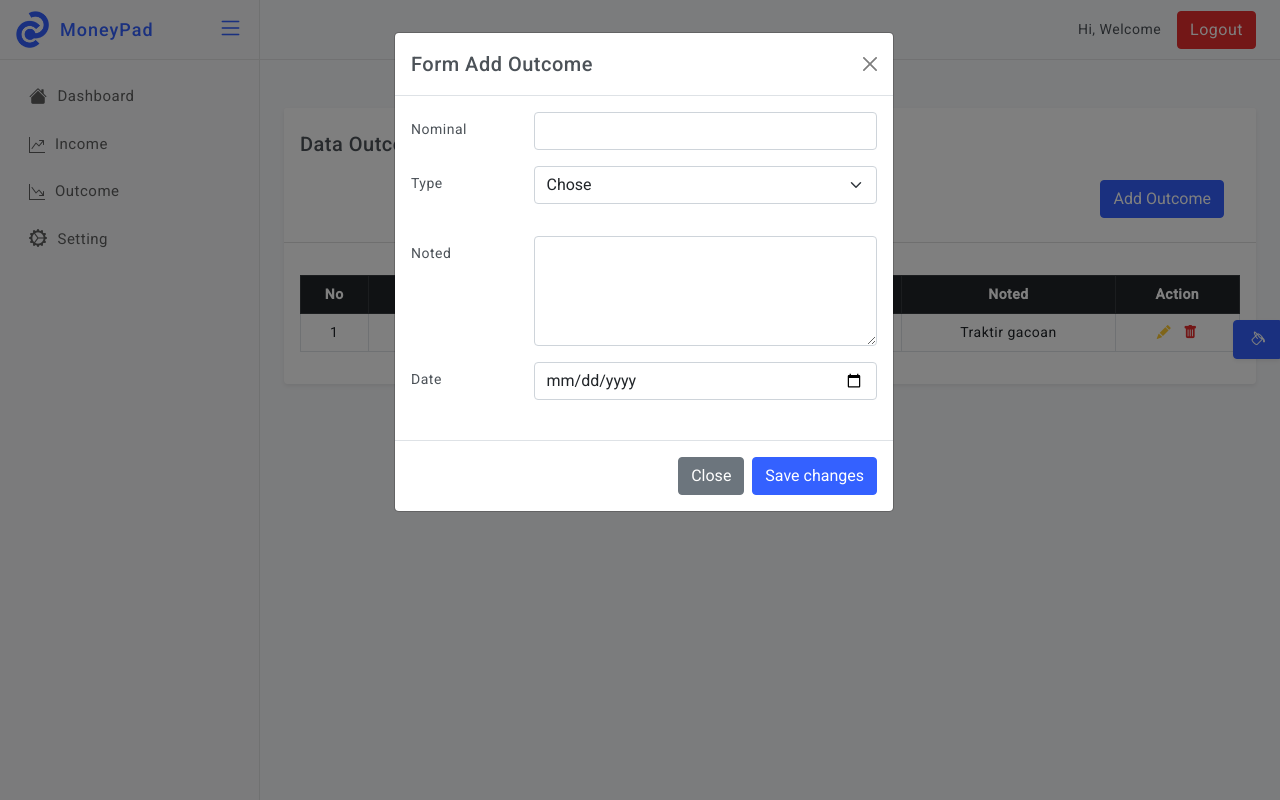
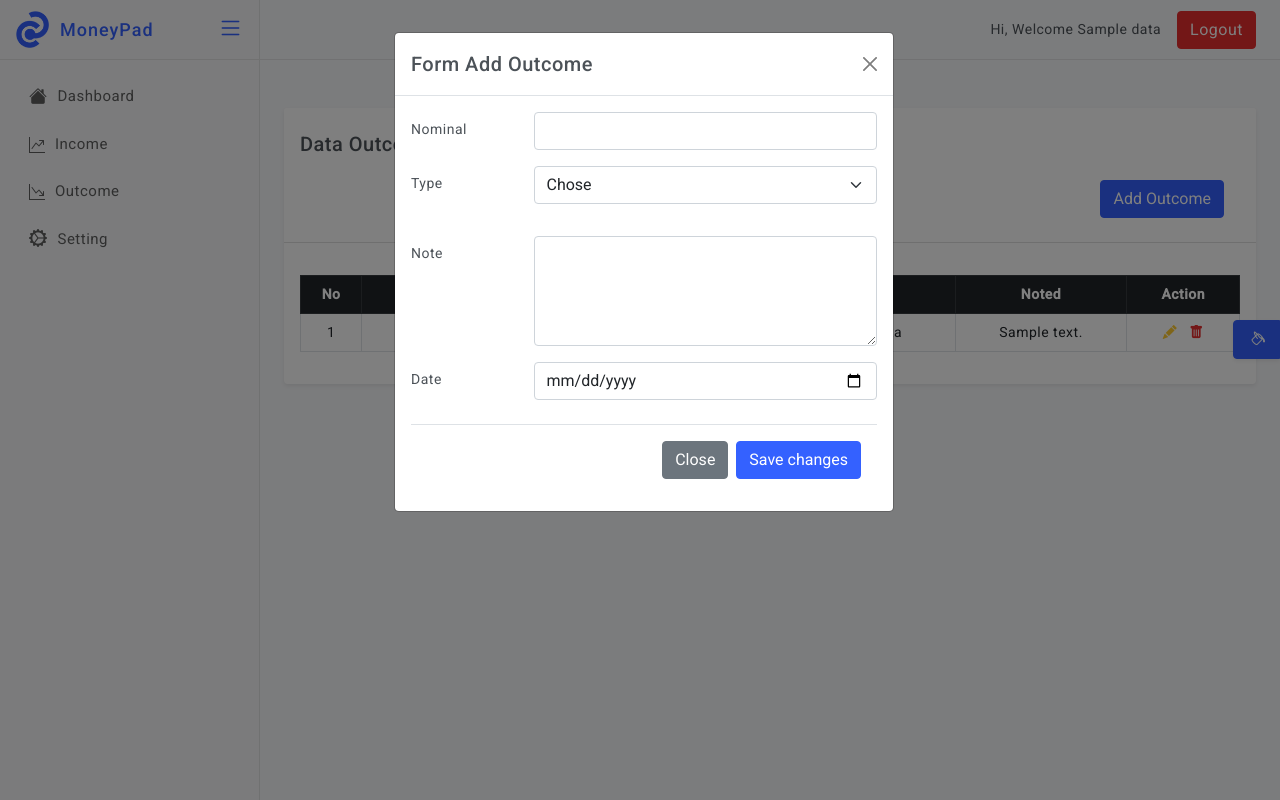
Before and after one commit to NicoIzumi30/moneypad, a Flask app: template templates/outcome.html in a window 1280 px wide, after a click on "Add Outcome". Run offline with Flask 3, Linux system fonts and the light colour scheme; the template is opened without the code that fills it: most values are stand-ins (such as "Sample title", 1, 10 or a date in 2020); some libraries are stand-ins or nearby versions.

Commit message:
crud outcome

```diff
--- a/app.py
+++ b/app.py
@@ -55,6 +55,35 @@ class Income:
         conn.commit()
         cursor.close()
 
+
+class Outcome:
+    def __init__(self, user_id, nominal, used_type, note, date, id=None):
+        self.user_id = user_id
+        self.nominal = nominal
+        self.used_type = used_type
+        self.note = note
+        self.date = date
+        self.id = id
+
+    def save(self):
+        cursor = conn.cursor()
+        sql = """INSERT INTO outcome (user_id, nominal, used_type, note, date) VALUES (%s, %s, %s, %s, %s)"""
+        cursor.execute(sql, (self.user_id, self.nominal, self.used_type, self.note, self.date))
+        conn.commit()
+
+    def update(self):
+        cursor = conn.cursor()
+        sql = """UPDATE outcome SET user_id=%s, nominal=%s, used_type=%s, note=%s, date=%s WHERE id=%s"""
+        cursor.execute(sql, (self.user_id, self.nominal, self.used_type, self.note, self.date, self.id))
+        conn.commit()
+
+    def delete(self, id):
+        cursor = conn.cursor()
+        sql = """DELETE FROM outcome WHERE id=%s"""
+        cursor.execute(sql, (id,))
+        conn.commit()
+        cursor.close()
+
 def login_required(func):
     @wraps(func)
     def wrapper(*args, **kwargs):
@@ -73,6 +102,8 @@ def index():
     user = cursor.fetchone()
     dict_data = dict(zip([column[0] for column in cursor.description], user))
     return render_template('dashboard.html', data=dict_data)
+
+# INCOME ROUTE
 
 @app.route('/income', methods=['GET', 'POST'])
 @login_required
@@ -114,7 +145,7 @@ def update_income():
         income = Income(user_id=user_id, nominal=nominal, source_type=source_type, note=note, date=date, id=id)
         income.update()
 
-        # flash('Data update successfully', 'success')
+        flash('Data update successfully', 'success')
         return redirect(url_for('income'))
     return render_template('income.html')
 
@@ -125,19 +156,88 @@ def delete_income(income_id):
         income = Income(None, None, None, None, None, None)
         income.delete(income_id)
 
-        # flash('Data deleted successfully', 'success')
+        flash('Data deleted successfully', 'success')
         return redirect(url_for('income'))
     return render_template('income.html')
+
+# OUTCOME ROUTE
 
 @app.route('/outcome', methods=['GET', 'POST'])
 @login_required
 def outcome():
+    cursor = conn.cursor(dictionary=True)
+    user_id = session["user_id"]
+    sql = """SELECT * FROM outcome WHERE user_id=%s"""
+    cursor.execute(sql,(user_id,))
+    outcome = cursor.fetchall()
+    return render_template('outcome.html', data = outcome)
+    # return render_template('outcome.html')
+
+@app.route('/outcome/create', methods=['GET', 'POST'])
+@login_required
+def create_outcome():
+    if request.method == "POST":
+        user_id = session["user_id"]
+        nominal = request.form["nominal"]
+        used_type = request.form["used_type"]
+        note = request.form["note"]
+        date = request.form["date"]
+
+        outcome = Outcome(user_id=user_id, nominal=nominal, used_type=used_type, note=note, date=date)
+        outcome.save()
+
+        # flash('Data added successfully', 'success')
+        return redirect(url_for('outcome'))
     return render_template('outcome.html')
+
+@app.route("/outcome/update", methods=['GET', 'POST'])
+def update_outcome():
+    if request.method == "POST":
+        print("data =.",{
+        "session" : session["user_id"],
+        "nominal" : request.form["nominal"],
+        "used_type" : request.form["used_type"],
+        "note" : request.form["note"],
+        "date" : request.form["date"],
+        "id" : request.form["id"]
+    })
+        user_id = session["user_id"]
+        nominal = request.form["nominal"]
+        used_type = request.form["used_type"]
+        note = request.form["note"]
+        date = request.form["date"]
+        id = request.form["id"]
+
+        outcome = Outcome(user_id=user_id, nominal=nominal, used_type=used_type, note=note, date=date, id=id)
+        outcome.update()
+
+        flash('Data update successfully', 'success')
+        return redirect(url_for('outcome'))
+    return render_template('outcome.html')
+
+@app.route("/outcome/<outcome_id>/delete", methods=['GET', 'POST'])
+def delete_outcome(outcome_id):
+    print(outcome_id)
+    if request.method == 'GET':
+        outcome = Outcome(None, None, None, None, None, None)
+        outcome.delete(outcome_id)
+
+        flash('Data deleted successfully', 'success')
+        return redirect(url_for('outcome'))
+    return render_template('outcome.html')
+
 
 @app.route('/setting', methods=['GET', 'POST'])
 @login_required
 def setting():
-    return render_template('setting.html')
+    conn = get_db()
+    cursor = conn.cursor()
+    user_id = session["user_id"]
+    cursor.execute("SELECT * FROM users WHERE id=%s", (user_id,))
+    user = cursor.fetchone()
+    dict_data = dict(zip([column[0] for column in cursor.description], user))
+    # return render_template('dashboard.html', data=dict_data)
+    return render_template('setting.html', data=dict_data)
 
 @app.route('/register', methods=['GET', 'POST'])
 def register():
--- a/templates/layout/base.html
+++ b/templates/layout/base.html
@@ -42,7 +42,7 @@
           <div class="top-navbar-right ms-auto">
             <ul class="navbar-nav align-items-center">
               <li class="nav-item mx-3">
-                Hi, Welcome
+                Hi, Welcome {{data.name}}
               </li>
               <li class="nav-item">
                 <a href="{{ url_for('logout') }}" class="btn btn-danger"
--- a/templates/outcome.html
+++ b/templates/outcome.html
@@ -12,15 +12,17 @@
             <div class="modal-footer border-0">
                 <button class="btn btn-primary" data-bs-toggle="modal" data-bs-target="#addOutcome">Add Outcome</button>
                 <!-- Modal -->
-                    <div class="modal fade" id="addOutcome" tabindex="-1" aria-labelledby="exampleModalLabel" aria-hidden="true">
+                <div class="modal fade" id="addOutcome" tabindex="-1" aria-labelledby="exampleModalLabel"
+                    aria-hidden="true">
                     <div class="modal-dialog">
                         <div class="modal-content">
                             <div class="modal-header">
                                 <h5 class="modal-title" id="exampleModalLabel">Form Add Outcome</h5>
-                            <button type="button" class="btn-close" data-bs-dismiss="modal" aria-label="Close"></button>
+                                <button type="button" class="btn-close" data-bs-dismiss="modal"
+                                    aria-label="Close"></button>
                             </div>
+                            <form action="/outcome/create" method="POST">
                                 <div class="modal-body">
-                                <form action="" method="POST">
                                     <div class="row mb-3">
                                         <label for="nominal" class="col-sm-3 col-form-label">Nominal</label>
                                         <div class="col-sm-9">
@@ -30,18 +32,20 @@
                                     <div class="row mb-3">
                                         <label for="type" class="col-sm-3 col-form-label">Type</label>
                                         <div class="col-sm-9">
-                                        <select class="form-select mb-3" name="type" id="type" aria-label="Default select example">
+                                            <select class="form-select mb-3" name="used_type" id="used_type"
+                                                aria-label="Default select example">
                                                 <option disabled selected>Chose</option>
-                                            <option value="Makanan">Makanan</option>
-                                            <option value="Pendidikan">Pendidikan</option>
-                                            <option value="Asuransi">Asuransi</option>
+                                                <option value="amkanan">Makanan</option>
+                                                <option value="pakaian">Pakaian</option>
+                                                <option value="sosial">Sosial</option>
+                                                <option value="transportasi">Transportasi</option>
                                             </select>
                                         </div>
                                     </div>
                                     <div class="row mb-3">
-                                    <label for="noted" class="col-sm-3 col-form-label">Noted</label>
+                                        <label for="noted" class="col-sm-3 col-form-label">Note</label>
                                         <div class="col-sm-9">
-                                        <textarea name="noted" class="form-control" id="noted" rows="4"></textarea>
+                                            <textarea name="note" class="form-control" id="note" rows="4"></textarea>
                                         </div>
                                     </div>
                                     <div class="row mb-4">
@@ -50,12 +54,13 @@
                                             <input type="date" class="form-control" id="date" name="date">
                                         </div>
                                     </div>
-                            </form>
-                            </div>
                                     <div class="modal-footer">
-                            <button type="button" class="btn btn-secondary" data-bs-dismiss="modal">Close</button>
+                                        <button type="button" class="btn btn-secondary"
+                                            data-bs-dismiss="modal">Close</button>
                                         <button type="submit" class="btn btn-primary">Save changes</button>
                                     </div>
+                                </div>
+                            </form>
                         </div>
                     </div>
                 </div>
@@ -75,63 +80,81 @@
                         </tr>
                     </thead>
                     <tbody id="isitable">
+                        {% for dt in data: %}
                         <tr>
-                                <td>1</td>
-                                <td>26/11/2023</td>
-                                <td>Makanan</td>
-                                <td>Rp. 1,000.000</td>
-                                <td>Traktir gacoan</td>
+                            <td>{{loop.index}}</td>
+                            <td>{{dt.date}}</td>
+                            <td>{{dt.used_type}}</td>
+                            <td>Rp. {{dt.nominal}}</td>
+                            <td>{{dt.note}}</td>
                             <td>
-                                    <a href="#" class="text-warning mx-1" data-bs-toggle="modal" data-bs-target="#editOutcome"><i class="bi bi-pencil-fill"></i></a>
-                                    <a href="#" class="text-danger mx-1 tombol-hapus" data-bs-toggle="tooltip" data-bs-placement="bottom" title="" data-bs-original-title="Delete" aria-label="Delete"><i class="bi bi-trash-fill"></i></a>
+                                <a href="#" class="text-warning mx-1" data-bs-toggle="modal"
+                                    data-bs-target="#editOutcome{{ dt.id }}"><i class="bi bi-pencil-fill"></i></a>
+                                <a href="{{ url_for('delete_outcome', outcome_id=dt.id) }}"
+                                    class="text-danger mx-1 tombol-hapus" data-bs-toggle="tooltip"
+                                    data-bs-placement="bottom" title="" data-bs-original-title="Delete"
+                                    aria-label="Delete"><i class="bi bi-trash-fill"></i></a>
                             </td>
                         </tr>
-                            <div class="modal fade" id="editOutcome" tabindex="-1" aria-labelledby="exampleModalLabel" aria-hidden="true">
+                        <div class="modal fade" id="editOutcome{{ dt.id }}" tabindex="-1"
+                            aria-labelledby="editOutcome{{ dt.id }}" aria-hidden="true">
                             <div class="modal-dialog">
                                 <div class="modal-content">
                                     <div class="modal-header">
-                                    <h5 class="modal-title" id="exampleModalLabel">Form Edit Outcome</h5>
-                                    <button type="button" class="btn-close" data-bs-dismiss="modal" aria-label="Close"></button>
+                                        <h5 class="modal-title" id="editOutcome{{ dt.id }}">Form Edit Outcome</h5>
+                                        <button type="button" class="btn-close" data-bs-dismiss="modal"
+                                            aria-label="Close"></button>
                                     </div>
+                                    <form action="/outcome/update" method="POST">
                                         <div class="modal-body">
-                                        <form action="" method="POST">
+                                            <input type="hidden" name="id" value="{{ dt.id }}">
                                             <div class="row mb-3">
                                                 <label for="nominal" class="col-sm-3 col-form-label">Nominal</label>
                                                 <div class="col-sm-9">
-                                                <input type="number" class="form-control" value="10000" name="nominal" id="nominal">
+                                                    <input type="number" class="form-control" value="{{ dt.nominal }}"
+                                                        name="nominal" id="nominal">
                                                 </div>
                                             </div>
                                             <div class="row mb-3">
                                                 <label for="type" class="col-sm-3 col-form-label">Type</label>
                                                 <div class="col-sm-9">
-                                                <select class="form-select mb-3" name="type" id="type" aria-label="Default select example">
+                                                    <select class="form-select mb-3" name="used_type" id="used_type"
+                                                        value="{{ dt.used_type }}" id="used_type"
+                                                        aria-label="Default select example">
+                                                        <option value="{{ dt.used_type }}" selected>{{ dt.used_type }}
+                                                        </option>
                                                         <option value="Makanan">Makanan</option>
-                                                    <option value="Pendidikan" selected>Pendidikan</option>
-                                                    <option value="Asuransi">Asuransi</option>
+                                                        <option value="Pakaian">Pakaian</option>
+                                                        <option value="Sosial">Sosial</option>
+                                                        <option value="Transportasi">Transportasi</option>
                                                     </select>
                                                 </div>
                                             </div>
                                             <div class="row mb-3">
-                                            <label for="noted" class="col-sm-3 col-form-label">Noted</label>
+                                                <label for="noted" class="col-sm-3 col-form-label">Note</label>
                                                 <div class="col-sm-9">
-                                                <textarea name="noted" class="form-control" id="noted" rows="4">Buat beli gacoan</textarea>
+                                                    <textarea name="note" class="form-control" id="note"
+                                                        rows="4">{{ dt.note }}</textarea>
                                                 </div>
                                             </div>
                                             <div class="row mb-4">
                                                 <label for="tanggal" class="col-sm-3 col-form-label">Date</label>
                                                 <div class="col-sm-9">
-                                                <input type="date" class="form-control" id="date" name="date">
+                                                    <input type="date" class="form-control" value="{{ dt.date }}"
+                                                        id="date" name="date">
                                                 </div>
+                                            </div>
+                                        </div>
+                                        <div class="modal-footer">
+                                            <button type="button" class="btn btn-secondary"
+                                                data-bs-dismiss="modal">Close</button>
+                                            <button type="submit" class="btn btn-primary">Save changes</button>
                                         </div>
                                     </form>
                                 </div>
-                                    <div class="modal-footer">
-                                    <button type="button" class="btn btn-secondary" data-bs-dismiss="modal">Close</button>
-                                    <button type="submit" class="btn btn-primary">Save changes</button>
                             </div>
                         </div>
-                                </div>
-                            </div>
+                        {% endfor %}
                     </tbody>
                 </table>
             </div>
```
Also changed, not shown: classes/income.py (added, +31 -0 lines), config/config.py (added, +10 -0 lines), templates/income.html (+4 -6 lines). Lines whose indentation alone changed are shown as unchanged.
